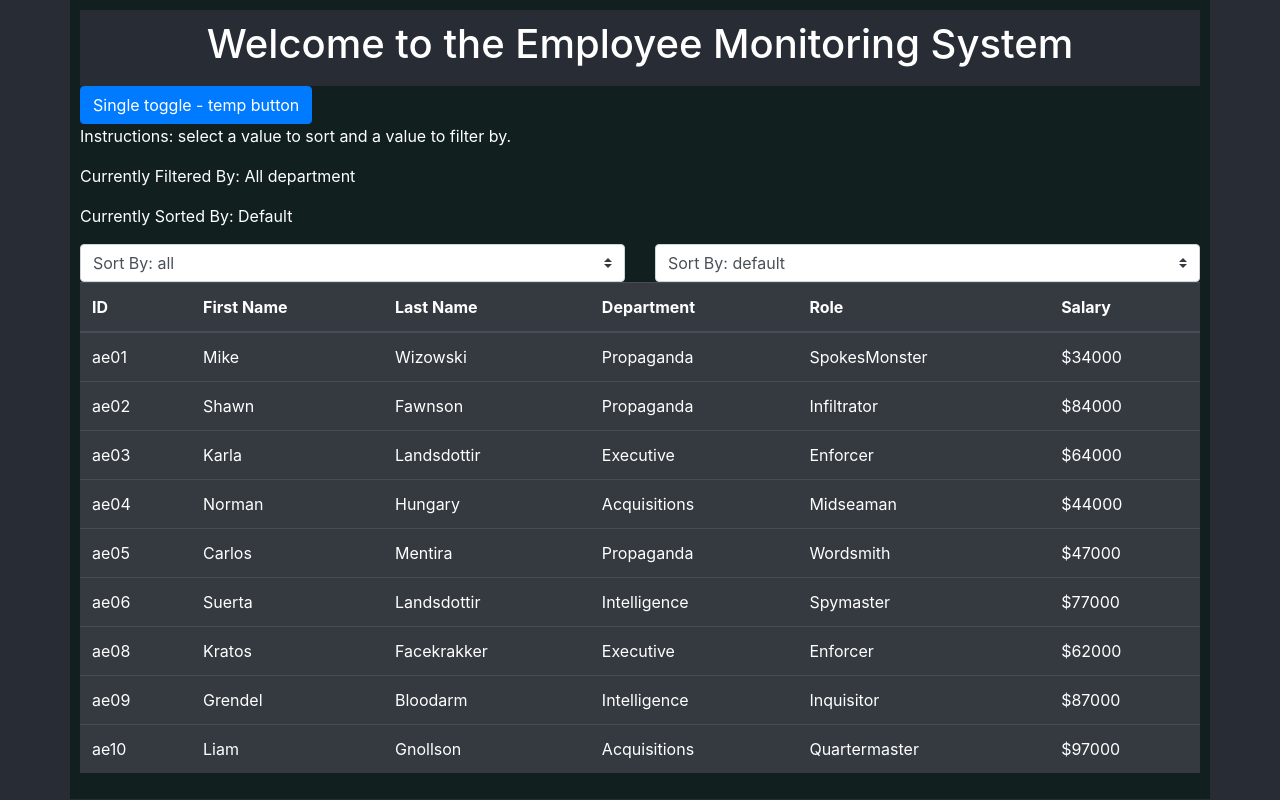
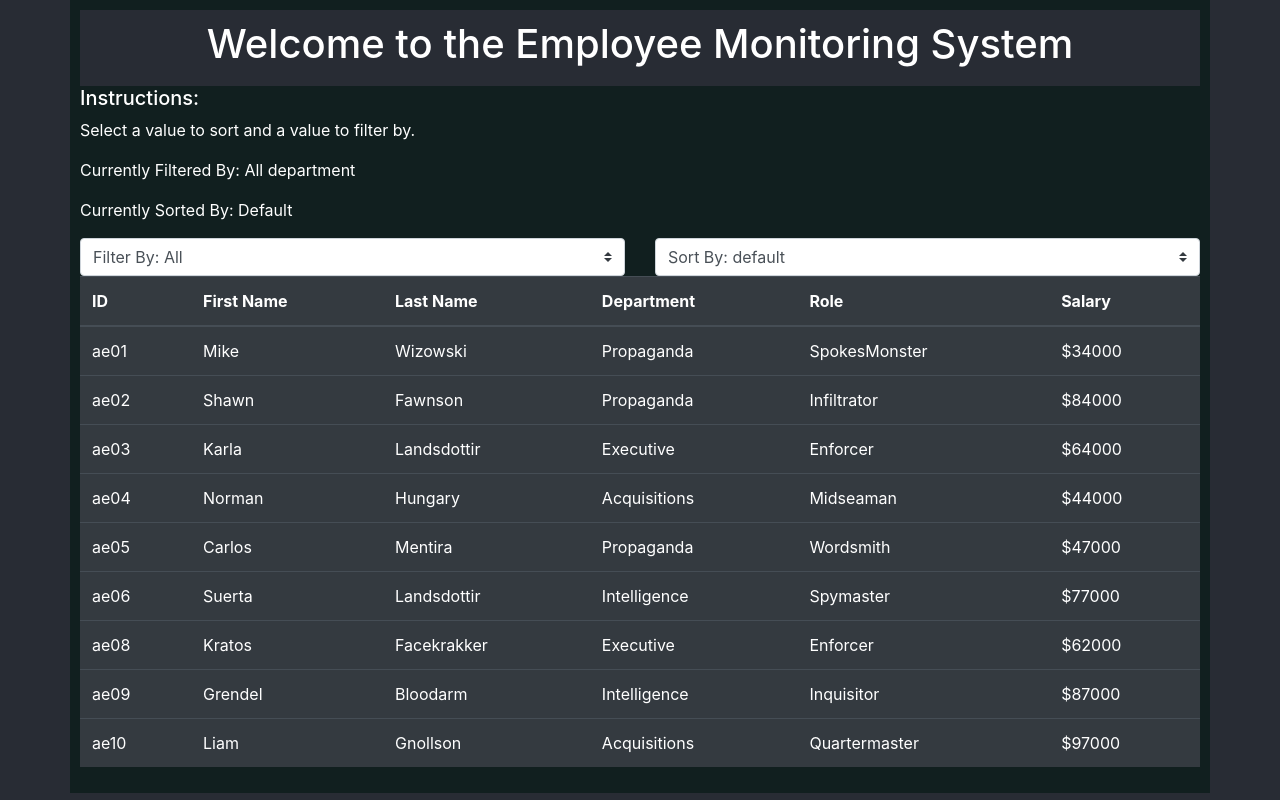
Before and after one commit to GormTheWyrm/BCReactEmplyeeDirectory, a React (Create React App) app: page / in a window 1280 px wide. Built offline with nearby package versions, Linux system fonts and the light colour scheme; the HTML template or start-up script is replaced by a standard one.

Commit message:
changed homepage

```diff
--- a/package.json
+++ b/package.json
@@ -1,5 +1,5 @@
 {
-  "homepage": "https://github.com/GormTheWyrm/BCReactEmplyeeDirectory/",
+  "homepage": "https://GormTheWyrm.github.io/BCReactEmplyeeDirectory/",
   "name": "employeedirectory",
   "version": "0.1.0",
   "private": true,
--- a/src/components/OptionsTab.js
+++ b/src/components/OptionsTab.js
@@ -7,7 +7,8 @@ function OptionsTab(props) {
         <div>
             <div className="row">
                 <div className={"col-12"}>
-                    <p>Instructions: select a value to sort and a value to filter by. </p>
+                    <h5>Instructions:</h5>
+                     <p>Select a value to sort and a value to filter by. </p>
                     <p>Currently Filtered By: {props.filter} department{props.filter === "all" ? "s" : ""} </p>
                     <p>Currently Sorted By: {props.sort}</p>
                 </div>
@@ -15,19 +16,17 @@ function OptionsTab(props) {
             <div className="row">
                 <div className="col-6">
                     <select className="custom-select" value={props.filter} onChange={props.setFilter}>
-
-                        {/* this calls SetFilter*/}
-                        <option defaultValue="all">Sort By: all </option>
+                        <option value="all">Filter By: All</option>
                         <option value="Propaganda">Filter By: Propaganda Department</option>
                         <option value="Executive">Filter By: Executive Department </option>
                         <option value="Acquisitions">Filter By: Acquisitions Department</option>
                         <option value="Intelligence">Filter By: Intelligence Department</option>
-                        <option value="all">Filter By: All</option>
+
                     </select>
                 </div>
                 <div className="col-6">
-                    <select className="custom-select">
-                        <option defaultValue="default">Sort By: default </option>
+                    <select className="custom-select" value={props.sort} onChange={props.setSort}>
+                        <option value="default">Sort By: default </option>
                         <option value="id">Sort By: Id </option>
                         <option value="firstName">Sort By: First Name</option>
                         <option value="lastName">Sort By: Last Name</option>
--- a/src/pages/Directory.js
+++ b/src/pages/Directory.js
@@ -19,130 +19,72 @@ class Directory extends React.Component {
         let myFilter = event.target.value;
         console.log(myFilter);
         this.setState({ filter: myFilter });
-
-        let newArray= EmployeeList.filter(emp => emp.department === myFilter);
-
-        // let newArray = EmployeeList.filter(function (emp) {
-        //     if (emp.department === myFilter){
-        //         return emp;
-        //         }
-        // });
-
-
-    if(myFilter === "all") {
+        let newArray = EmployeeList.filter(emp => emp.department === myFilter);
+        if (myFilter === "all") {
             this.setState({ viewList: EmployeeList });    //Worked!
         } else {
             this.setState({ viewList: newArray });    //did not work!
         }
-
-
-
     }
 
     setSort = (event) => {
         console.log("setSort function");
-    let mySort;
+        let mySort = event.target.value;
+        console.log(mySort);
+        let sortingArray = this.state.viewList;
+        // sortingArray.sort(function = (a,b) => {});
+        sortingArray.sort(function(a,b) {
+            //a.mySort  // that wont work, will it?
 
+        });
 
+        // let sortedArray = this.state.viewList.sort();   //testing; not a good function!
+        // I need to sort objects by a property...
+        // let sortedArray = this.state.viewList.sort();
+
+        // console.log(sortedArray);
+
+        /*
+        array.sort(compareFunction)
+
+        function(a, b){return a-b}
+        When the sort() method compares two values, it sends the values to the compare function, and sorts the values according to the returned (negative, zero, positive) value.
+
+        Example:
+
+        When comparing 40 and 100, the sort() method calls the compare function(40,100).
+
+        The function calculates 40-100, and returns -60 (a negative value).
+
+        The sort function will sort 40 as a value lower than 100.
+        */
 
     }
 
 
 
 
+    // componentDidMount() {
+
+    //     console.log("mounted");
+
+    // }
+    // componentDidUpdate() {
+
+    //     console.log("component did update")
+    // }
 
 
 
 
 
 
-
-
-
-filterTable() {
-    let myFilter = "Propaganda";   //change this to this.state.filter after testing!
-    //need to change this to in input or dropdown!
-    if (this.state.filter === "all") {
-        //set viewList to EmployeeList
-        this.setState({ viewList: EmployeeList })
-    } else {
-        //set view list to a filtered array
-        //will need to change this so that it displays different options
-        this.setState({ viewList: EmployeeList.filter(emp => emp.department === myFilter) })
-        console.log(EmployeeList.filter(emp => emp.department === myFilter));
-        console.log("sort table");
-        // need to replace the "test" with an input value for the department name...
-    }
-
-}   //havign issues because its async...
-
-sortTable() {
-
-
-    let mySort = "first name";
-
-    this.setState({ sort: mySort });
-    // this.render();
-}   //this is not causing rerender...
-
-
-componentDidMount() {
-    //runs after output is rendered to DOM...
-    //so put anything that needs to function each time compenent is rendered here
-    console.log("mounted");
-    // console.log(EmployeeList);
-}
-componentDidUpdate() {
-    //must have a condition if set state here
-    console.log("component did update")
-}
-
-
-handleChange(event) {
-    const target = event.target;
-    const value = target.name === "isGoing" ? target.checked : target.value;
-    //need to figure out above line https://reactjs.org/docs/forms.html
-    const name = target.name;
-    this.setState({
-        [name]: value
-
-    });
-}
-handleSubmit(event) {
-    // not sure if these are standard or if I need to make em
-    event.preventDefault();
-    //use onSubmit={this.handleSubmit}
-}
-
-handleTest = event => {
-    console.log("temp button!");
-    // this.setState({ filter: "Propaganda" });
-    // this.filterTable(event);
-    this.setFilter(event);
-    console.log(event.target.value);
-}
-
-
     render() {
         return (
             <div>
-
-
-
-            <button type="button" className="btn btn-primary"
-                data-toggle="button" aria-pressed="false"
-                onClick={this.handleTest}>
-                Single toggle - temp button
-                </button>
-
-            {/* temporary! */}
-
-
-
                 <OptionsTab
-                // method 1: filter
                     setFilter={this.setFilter}
-                // method 2: sort
+                    setSort={this.setSort}
                     filter={this.state.filter}
                     sort={this.state.sort}
                 />
```
Lines whose indentation alone changed are shown as unchanged.
